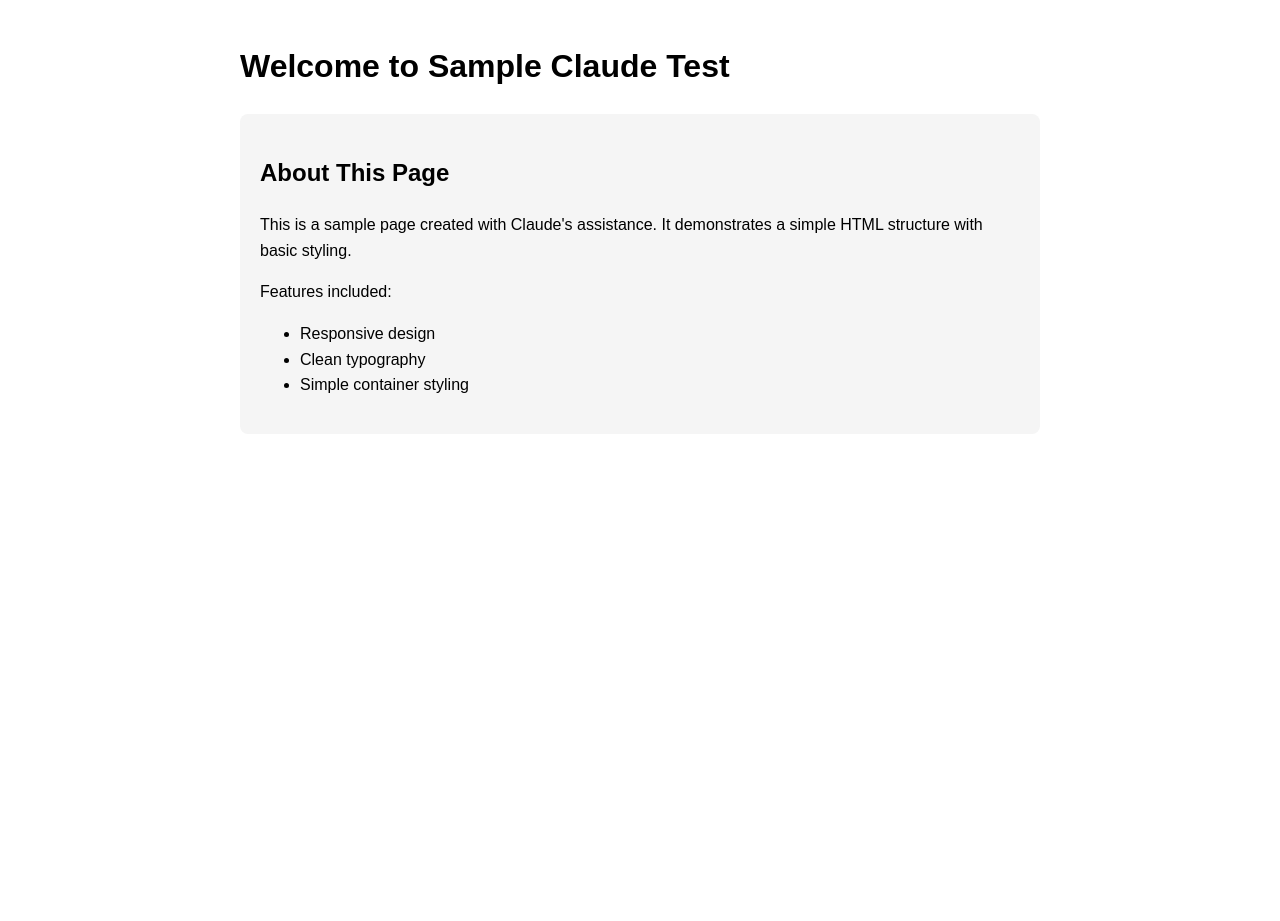
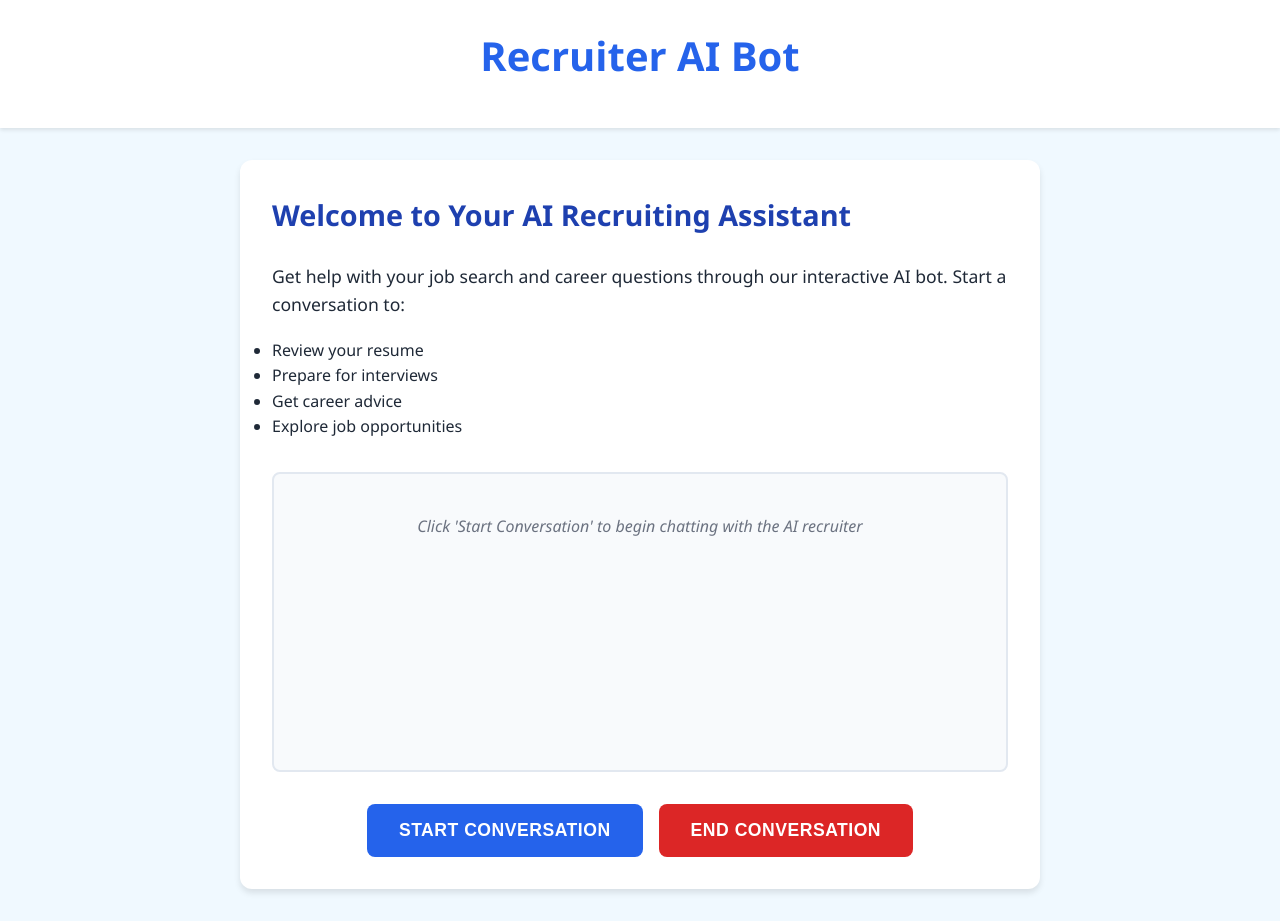
Before and after one commit to shraddhasun/sample-claude-test, a plain HTML site: page index.html in a window 1280 px wide. Before the commit the page ends 800 px from the top, so only its background shows below. Drawn offline with Linux system fonts and the light colour scheme.

Commit message:
Update index.html with Recruiter AI Bot interface

```diff
--- a/index.html
+++ b/index.html
@@ -3,34 +3,181 @@
 <head>
     <meta charset="UTF-8">
     <meta name="viewport" content="width=device-width, initial-scale=1.0">
-    <title>Sample Claude Test Page</title>
+    <title>Recruiter AI Bot</title>
     <style>
+        :root {
+            --primary-color: #2563eb;
+            --secondary-color: #1e40af;
+            --background-color: #f0f9ff;
+            --text-color: #1f2937;
+        }
+
+        * {
+            margin: 0;
+            padding: 0;
+            box-sizing: border-box;
+        }
+
         body {
-            font-family: Arial, sans-serif;
+            font-family: 'Segoe UI', Tahoma, Geneva, Verdana, sans-serif;
+            background-color: var(--background-color);
+            color: var(--text-color);
+            line-height: 1.6;
+            min-height: 100vh;
+            display: flex;
+            flex-direction: column;
+            align-items: center;
+        }
+
+        .header {
+            background-color: white;
+            width: 100%;
+            padding: 1.5rem;
+            text-align: center;
+            box-shadow: 0 2px 4px rgba(0, 0, 0, 0.1);
+            margin-bottom: 2rem;
+        }
+
+        .container {
             max-width: 800px;
-            margin: 0 auto;
-            padding: 20px;
-            line-height: 1.6;
+            width: 90%;
+            background-color: white;
+            padding: 2rem;
+            border-radius: 12px;
+            box-shadow: 0 4px 6px rgba(0, 0, 0, 0.1);
+            margin-bottom: 2rem;
         }
-        .container {
-            background-color: #f5f5f5;
-            padding: 20px;
+
+        h1 {
+            color: var(--primary-color);
+            font-size: 2.5rem;
+            margin-bottom: 1rem;
+        }
+
+        h2 {
+            color: var(--secondary-color);
+            font-size: 1.8rem;
+            margin-bottom: 1.5rem;
+        }
+
+        p {
+            margin-bottom: 1.2rem;
+            font-size: 1.1rem;
+        }
+
+        .button-container {
+            display: flex;
+            gap: 1rem;
+            justify-content: center;
+            margin-top: 2rem;
+        }
+
+        .button {
+            padding: 1rem 2rem;
+            font-size: 1.1rem;
+            font-weight: 600;
+            border: none;
             border-radius: 8px;
-            margin-top: 20px;
+            cursor: pointer;
+            transition: all 0.3s ease;
+            text-transform: uppercase;
+            letter-spacing: 0.5px;
+        }
+
+        .start-button {
+            background-color: var(--primary-color);
+            color: white;
+        }
+
+        .start-button:hover {
+            background-color: var(--secondary-color);
+            transform: translateY(-2px);
+        }
+
+        .stop-button {
+            background-color: #dc2626;
+            color: white;
+        }
+
+        .stop-button:hover {
+            background-color: #991b1b;
+            transform: translateY(-2px);
+        }
+
+        .chat-container {
+            width: 100%;
+            min-height: 300px;
+            background-color: #f8fafc;
+            border-radius: 8px;
+            padding: 1.5rem;
+            margin-top: 2rem;
+            border: 2px solid #e2e8f0;
+        }
+
+        .status {
+            text-align: center;
+            color: #6b7280;
+            font-style: italic;
+            margin-top: 1rem;
+        }
+
+        @media (max-width: 640px) {
+            .container {
+                padding: 1rem;
+            }
+
+            h1 {
+                font-size: 2rem;
+            }
+
+            h2 {
+                font-size: 1.5rem;
+            }
+
+            .button {
+                padding: 0.8rem 1.5rem;
+                font-size: 1rem;
+            }
         }
     </style>
 </head>
 <body>
-    <h1>Welcome to Sample Claude Test</h1>
+    <div class="header">
+        <h1>Recruiter AI Bot</h1>
+    </div>
+
     <div class="container">
-        <h2>About This Page</h2>
-        <p>This is a sample page created with Claude's assistance. It demonstrates a simple HTML structure with basic styling.</p>
-        <p>Features included:</p>
+        <h2>Welcome to Your AI Recruiting Assistant</h2>
+        <p>Get help with your job search and career questions through our interactive AI bot. Start a conversation to:</p>
         <ul>
-            <li>Responsive design</li>
-            <li>Clean typography</li>
-            <li>Simple container styling</li>
+            <li>Review your resume</li>
+            <li>Prepare for interviews</li>
+            <li>Get career advice</li>
+            <li>Explore job opportunities</li>
         </ul>
+
+        <div class="chat-container">
+            <div class="status">Click 'Start Conversation' to begin chatting with the AI recruiter</div>
+        </div>
+
+        <div class="button-container">
+            <button class="button start-button" onclick="startConversation()">Start Conversation</button>
+            <button class="button stop-button" onclick="stopConversation()">End Conversation</button>
+        </div>
     </div>
+
+    <script>
+        function startConversation() {
+            const status = document.querySelector('.status');
+            status.textContent = 'Conversation started - AI recruiter is ready to chat';
+            status.style.color = '#059669';
+        }
+
+        function stopConversation() {
+            const status = document.querySelector('.status');
+            status.textContent = 'Conversation ended - Click "Start Conversation" to begin a new chat';
+            status.style.color = '#6b7280';
+        }
+    </script>
 </body>
 </html>
```
